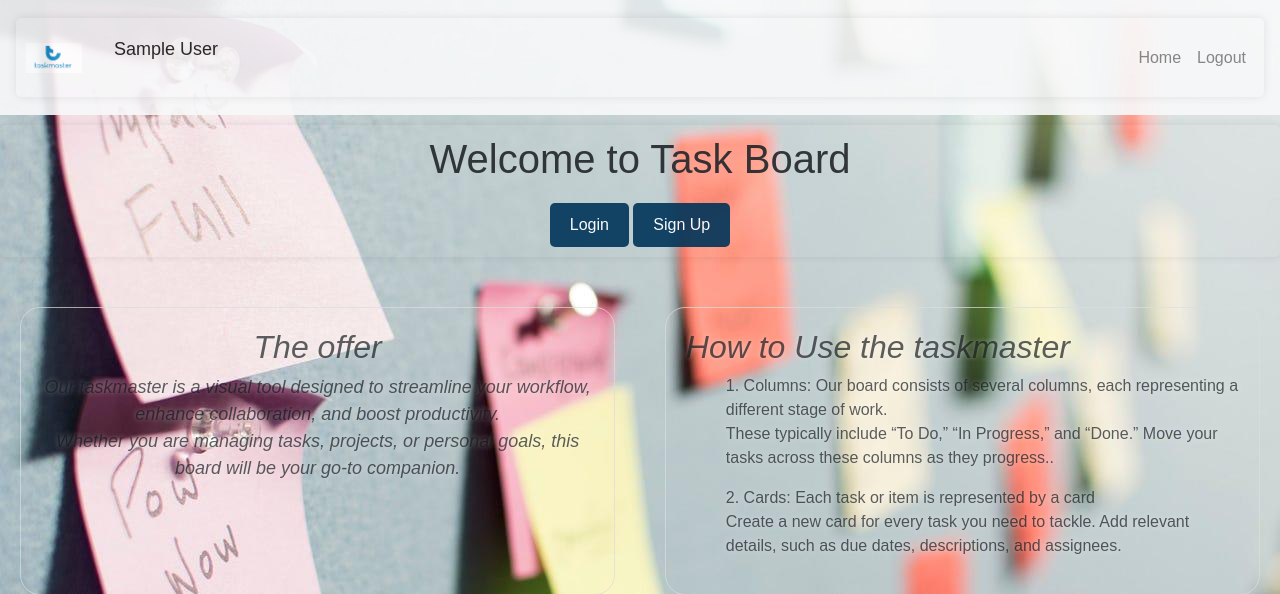
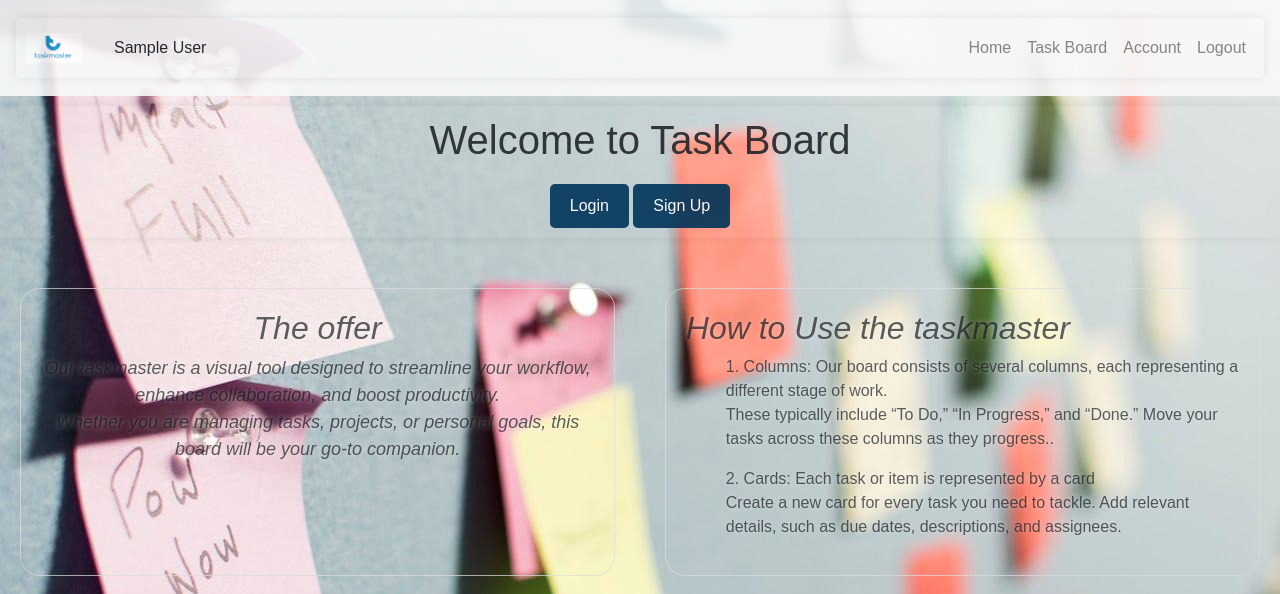
Before and after one commit to Jiske-N/Project-2, a Node server app: page / in a window 1280 px wide. Shown: the top 594 px of the page. Run offline with Node 20, Linux system fonts and the light colour scheme; the visitor is signed in with stand-in values (Sample User, id 1); some libraries are stand-ins or nearby versions.

Commit message:
updated navbar to include all features

```diff
--- a/views/partials/navbar.handlebars
+++ b/views/partials/navbar.handlebars
@@ -11,11 +11,13 @@
             <!-- from before rasikas merge -->
             {{#if logged_in}}
             <div class="nav-item">
-                      <p class="nav-link">{{username}}</p>
+                {{!-- shouldn't be an a but wanted the styling to match --}}
+                <a class="nav-link">{{username}}</a>
             </div>
 
             {{/if}}
-        <button class="navbar-toggler" type="button" data-toggle="collapse" data-target="#navbarNav" aria-controls="navbarNav" aria-expanded="false" aria-label="Toggle navigation">
+            <button class="navbar-toggler" type="button" data-toggle="collapse" data-target="#navbarNav"
+                aria-controls="navbarNav" aria-expanded="false" aria-label="Toggle navigation">
                 <span class="navbar-toggler-icon"></span>
             </button>
             <div class="collapse navbar-collapse" id="navbarNav">
@@ -24,6 +26,12 @@
                         <a class="nav-link" href="/">Home</a>
                     </li>
                     {{#if logged_in}}
+                    <li class="nav-item">
+                        <a class="nav-link" href="/board">Task Board</a>
+                    </li>
+                    <li class="nav-item">
+                        <a class="nav-link" href="/account">Account</a>
+                    </li>
                     <li class="nav-item">
                         <a class="nav-link" href="/" id="logout">Logout</a>
                     </li>
```
Lines whose indentation alone changed are shown as unchanged.
